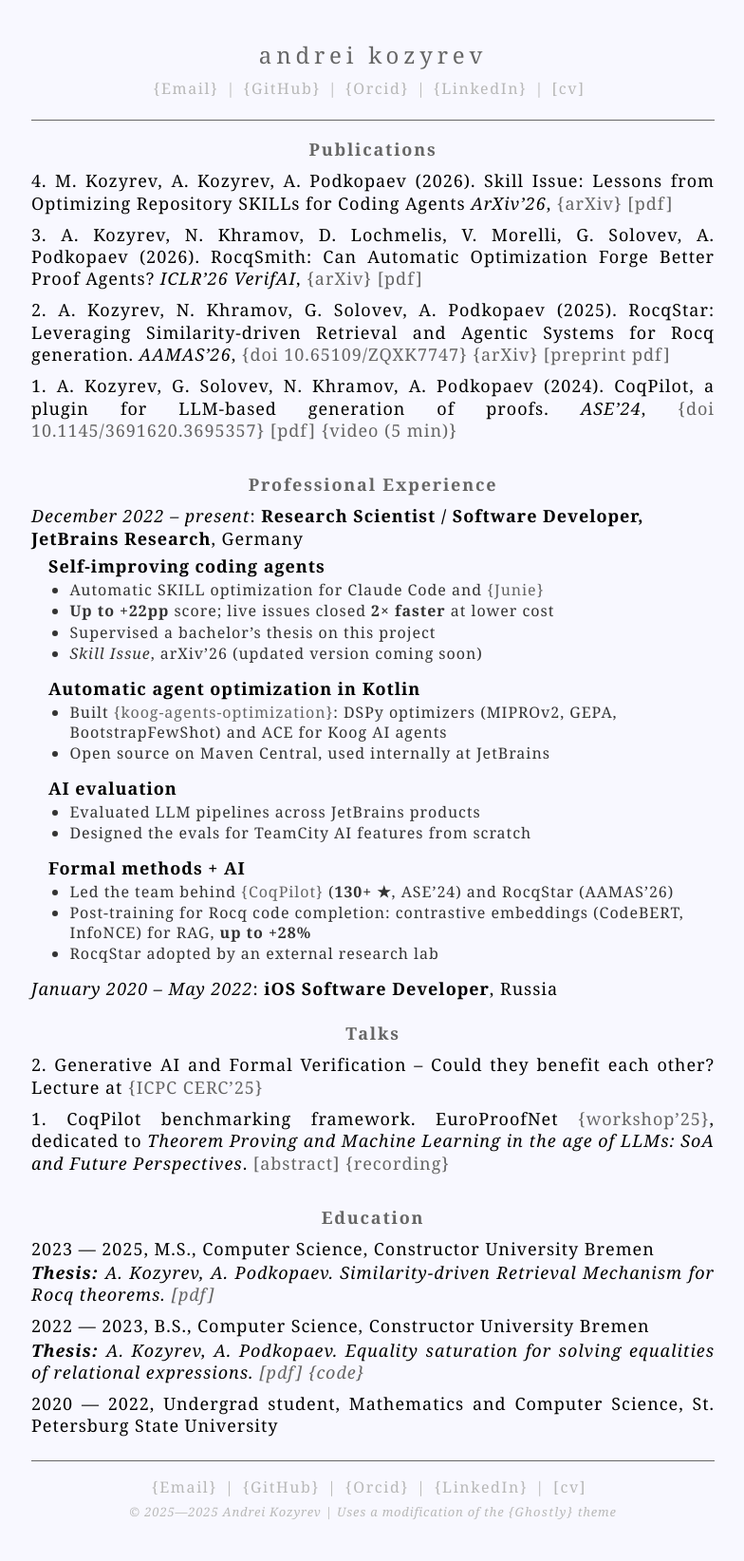
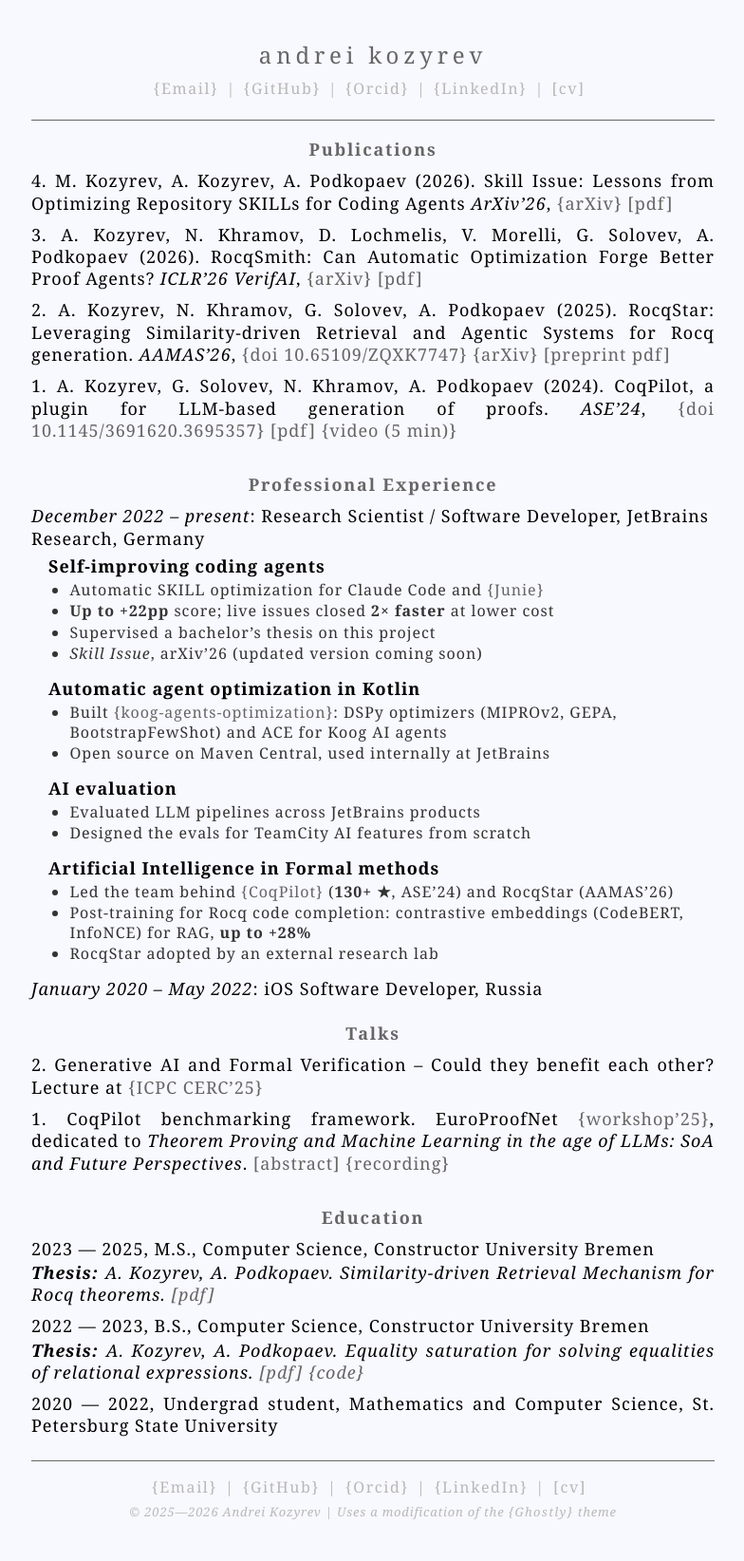
Before and after one commit to K-dizzled/homepage, a Jekyll site: the page built from index.md, in a window 1280 px wide. Shown: the whole page at 95% size, without its empty margins (247-1031 px from the left). Built offline with Jekyll 4.4.1, drawn with Linux system fonts in a browser that asks for light colours.

Commit message:
fix: Remove bold & small fixes

```diff
--- a/_includes/footer.html
+++ b/_includes/footer.html
@@ -26,6 +26,6 @@
                {{ site.ghostly.itemseparator }}
             {%- endif -%}
         {%- endfor -%}
-        <p>&copy; 2025&mdash;2025 {{ site.author }} {{ site.ghostly.itemseparator }} Uses a modification of the <a href="https://github.com/jonathanlilly/ghostly">Ghostly</a> theme</p>
+        <p>&copy; 2025&mdash;2026 {{ site.author }} {{ site.ghostly.itemseparator }} Uses a modification of the <a href="https://github.com/jonathanlilly/ghostly">Ghostly</a> theme</p>
     </div>
 </footer>
--- a/index.md
+++ b/index.md
@@ -14,7 +14,7 @@ title: Home
 
 ## Professional Experience
 {: .centered }
-*   _December 2022 – present_: **Research Scientist / Software Developer, JetBrains Research**, Germany
+*   _December 2022 – present_: Research Scientist / Software Developer, JetBrains Research, Germany
     * **Self-improving coding agents**
         * Automatic SKILL optimization for Claude Code and [Junie](https://www.jetbrains.com/junie/)
         * **Up to +22pp** score; live issues closed **2× faster** at lower cost
@@ -26,11 +26,11 @@ title: Home
     * **AI evaluation**
         * Evaluated LLM pipelines across JetBrains products
         * Designed the evals for TeamCity AI features from scratch
-    * **Formal methods + AI**
+    * **Artificial Intelligence in Formal methods**
         * Led the team behind [CoqPilot](https://github.com/JetBrains-Research/coqpilot) (**130+ ★**, ASE'24) and RocqStar (AAMAS'26)
         * Post-training for Rocq code completion: contrastive embeddings (CodeBERT, InfoNCE) for RAG, **up to +28%**
         * RocqStar adopted by an external research lab
-*   _January 2020 – May 2022_: **iOS Software Developer**, Russia
+*   _January 2020 – May 2022_: iOS Software Developer, Russia
 {: .tight .xp}
 
 ## Talks
```
